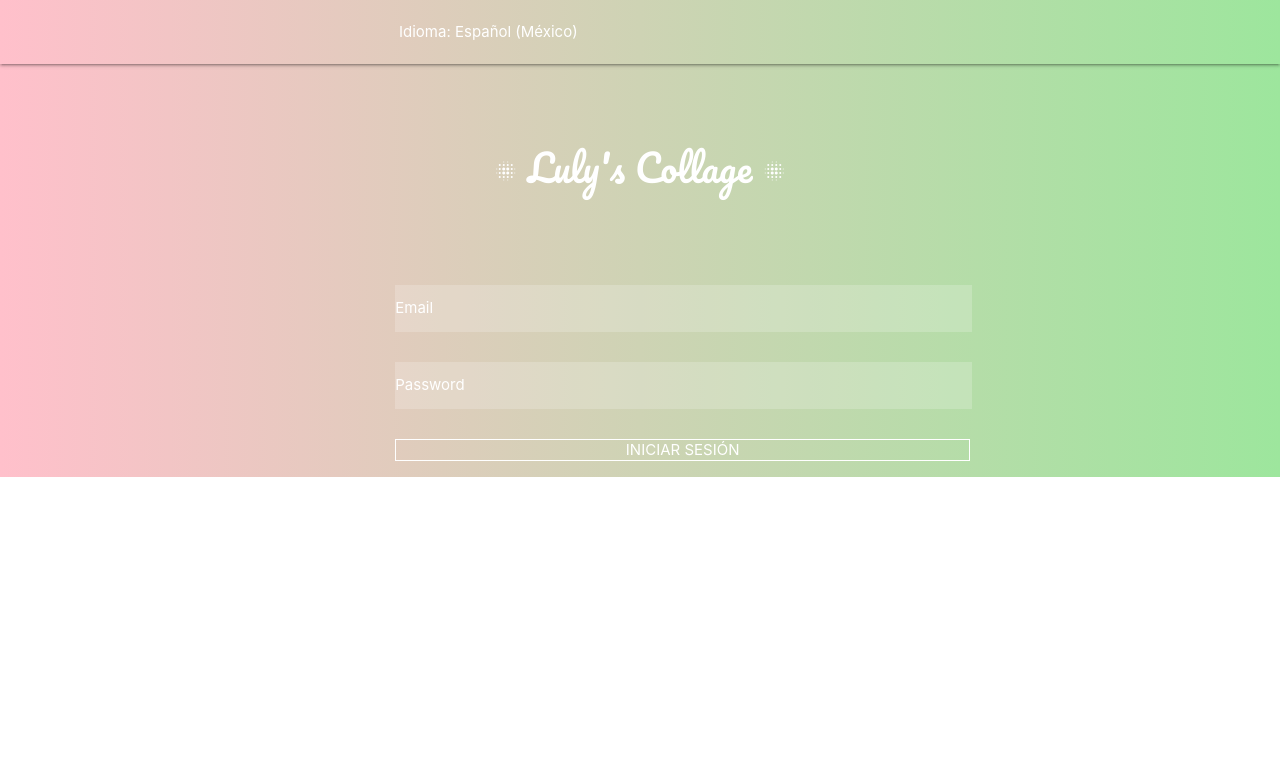
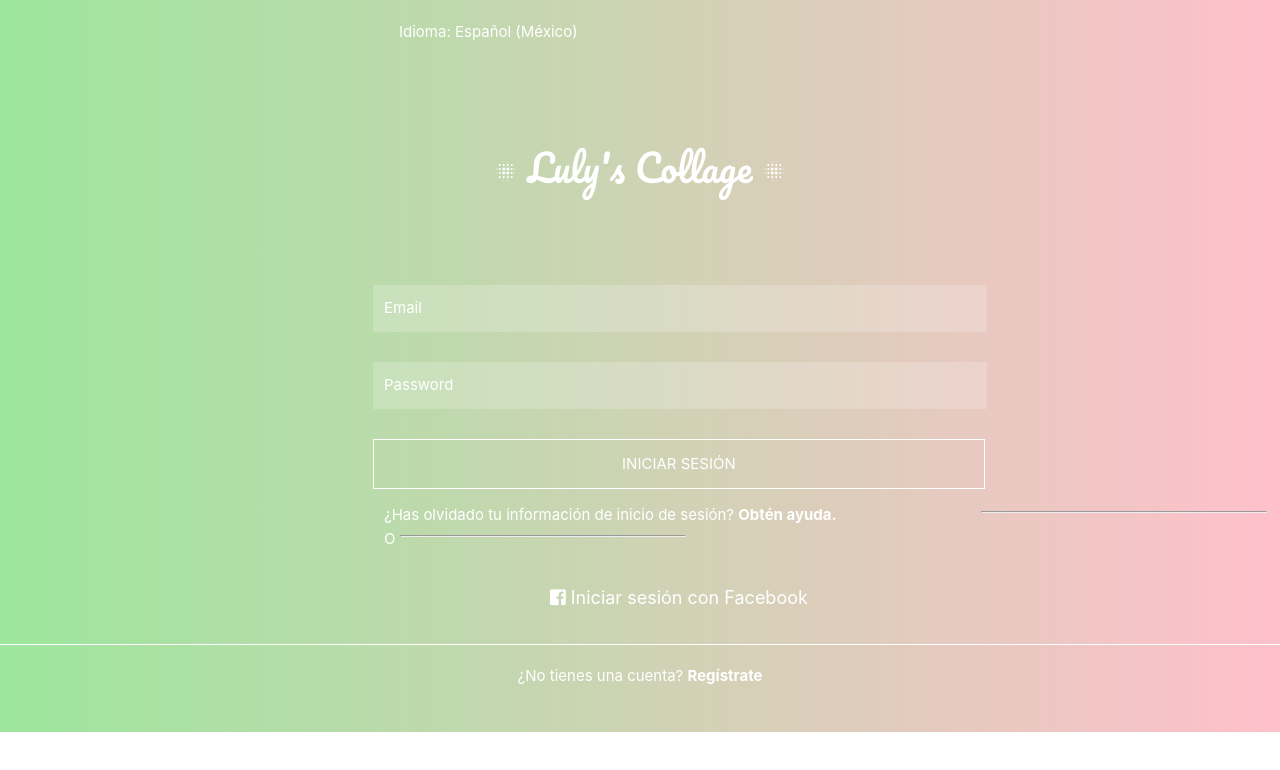
Before and after one commit to LulyAtilano/inta-collage, a plain HTML site: page login.html in a window 1280 px wide. Drawn offline with nearby package versions, Linux system fonts and the light colour scheme.

Commit message:
se termina el estilo y estructura de login

```diff
--- a/css/login.css
+++ b/css/login.css
@@ -1,7 +1,7 @@
 body {
     padding: 0;
     border: 0;
-    background: linear-gradient(to right,pink,#9de69d);
+    background: linear-gradient(-90deg,pink,#9de69d);
     background-size: cover;
     background-repeat: no-repeat;
     color:
@@ -10,6 +10,7 @@ body {
 /* ****** NAV CONTAINER ****** */
 nav {
     padding-left: 30%;
+    box-shadow: none;
 }
 
 /* ****** NAME CONTAINER ****** */
@@ -39,5 +40,45 @@ input#first_name, input#password {
 input#buttonLogin {
     border: 1px solid white;
     width: 100%;
+    padding: 1em .5em;
     /*background-color: transparent;*/
 }
+
+p.white-text {
+    margin: 0;
+    font-size: 15px;
+}
+
+.row .col {
+    padding: 0;
+}
+
+hr {
+    font-size: 1em;
+    display: inline-flex;
+    padding: 0 .5em;
+    width: 30%;
+    margin-top: .5em;
+}
+
+/* ****** Div FB ****** */
+div#divFb {
+    padding: 1em .5em;
+    font-size: 1.2em;
+}
+
+i.fab{
+    color: white;
+}
+
+button#buttonFb {
+    border: none;
+    padding: 0;
+    box-shadow: none;
+}
+
+/* ****** Footer ****** */
+footer {
+    border-top: 1px solid white;
+    padding: 3em 0;
+}
--- a/login.html
+++ b/login.html
@@ -7,6 +7,7 @@
         <meta name="viewport" content="width=device-width, initial-scale=1">
         <link href="https://fonts.googleapis.com/icon?family=Material+Icons" rel="stylesheet">
         <link href="https://fonts.googleapis.com/css?family=Pacifico" rel="stylesheet">
+        <link rel="stylesheet" href="https://use.fontawesome.com/releases/v5.2.0/css/all.css" integrity="sha384-hWVjflwFxL6sNzntih27bfxkr27PmbbK/iSvJ+a4+0owXq79v+lsFkW54bOGbiDQ" crossorigin="anonymous">
         <link rel="stylesheet" href="https://cdnjs.cloudflare.com/ajax/libs/materialize/1.0.0-rc.2/css/materialize.min.css">
         <link rel="stylesheet" type="text/css" media="screen" href="css/login.css" />
     </head>
@@ -49,13 +50,27 @@
                 <div class="row">
                     <div class="input-field col s8">
                         <input id="buttonLogin" type="button" class="validate white-text transparent" value="INICIAR SESIÓN">
-                        <!--<a class="btn-large"> Iniciar sesión </a>-->
+                    </div>
+                </div>
+                <p class="white-text col s8"> ¿Has olvidado tu información de inicio de sesión? <b> Obtén ayuda. </b> </p>
+                <div class="white-text">
+                    <hr> O <hr>
+                </div>
+                <div class="row">
+                    <div id="divFb" class="input-field col s8 center-align">
+                        <i class="fab fa-facebook-square transparent"></i>
+                        <button id="buttonFb" type="button" class="validate white-text transparent"> Iniciar sesión con Facebook </button>
                     </div>
                 </div>
             </form>
         </div>
-
-
+        <footer class="page-footer transparent">
+            <div class="row">
+                <span class="col s12 center-align">
+                ¿No tienes una cuenta? <b> Regístrate </b>
+                </span>
+            </div>
+        </footer>
 
         <!-- Js Files -->
         <script src="https://code.jquery.com/jquery-3.3.1.slim.min.js" integrity="sha256-3edrmyuQ0w65f8gfBsqowzjJe2iM6n0nKciPUp8y+7E=" crossorigin="anonymous"></script>
```
